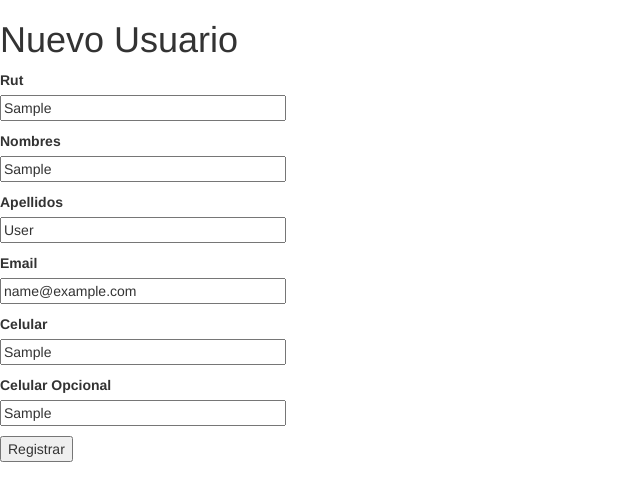
After one commit to cavb1205/gsmcell, a Flask app: page /usuario/update/1/ in a window 1280 px wide. The commit adds this page. Shown: the top 501 px of the page, without its empty margins (0-640 px from the left). Run offline with Flask 2, Linux system fonts and the light colour scheme; tables that the repository leaves empty hold one stand-in row (values such as "Sample post"); some libraries are stand-ins or nearby versions.

Commit message:
se creo el crud de usuarios y se agrego flask-bootstrap

```diff
--- a/app/templates/base.html
+++ b/app/templates/base.html
@@ -6,9 +6,6 @@
     <meta http-equiv="X-UA-Compatible" content="ie=edge">
     <link rel="stylesheet" href="https://stackpath.bootstrapcdn.com/bootstrap/4.3.1/css/bootstrap.min.css" integrity="sha384-ggOyR0iXCbMQv3Xipma34MD+dH/1fQ784/j6cY/iJTQUOhcWr7x9JvoRxT2MZw1T" crossorigin="anonymous">
 
-    <script src="https://code.jquery.com/jquery-3.3.1.slim.min.js" integrity="sha384-q8i/X+965DzO0rT7abK41JStQIAqVgRVzpbzo5smXKp4YfRvH+8abtTE1Pi6jizo" crossorigin="anonymous"></script>
-    <script src="https://cdnjs.cloudflare.com/ajax/libs/popper.js/1.14.7/umd/popper.min.js" integrity="sha384-UO2eT0CpHqdSJQ6hJty5KVphtPhzWj9WO1clHTMGa3JDZwrnQq4sF86dIHNDz0W1" crossorigin="anonymous"></script>
-    <script src="https://stackpath.bootstrapcdn.com/bootstrap/4.3.1/js/bootstrap.min.js" integrity="sha384-JjSmVgyd0p3pXB1rRibZUAYoIIy6OrQ6VrjIEaFf/nJGzIxFDsf4x0xIM+B07jRM" crossorigin="anonymous"></script>
 
 
     {% block head_content %}
--- /dev/null
+++ b/app/templates/usuario/usuario_form.html
@@ -0,0 +1,56 @@
+{% extends "bootstrap/base.html" %}
+
+{% block content %}
+    <h1>Nuevo Usuario</h1>
+    <form action="" method="post" novalidate>
+        {{ form.hidden_tag() }}
+        <p>
+            {{ form.rut.label }}<br>
+            {{ form.rut(size=32) }}
+            {% for error in form.rut.errors %}
+            <span style="color: red;">{{ error }}</span>
+            {% endfor %}
+        </p>
+
+        <p>
+            {{ form.first_name.label }}<br>
+            {{ form.first_name(size=32) }}
+            {% for error in form.first_name.errors %}
+            <span style="color: red;">{{ error }}</span>
+            {% endfor %}
+        </p>
+        <p>
+            {{ form.last_name.label }}<br>
+            {{ form.last_name(size=32) }}
+            {% for error in form.last_name.errors %}
+            <span style="color: red;">{{ error }}</span>
+            {% endfor %}
+        </p>
+        <p>
+            {{ form.email.label }}<br>
+            {{ form.email(size=32) }}
+            {% for error in form.email.errors %}
+            <span style="color: red;">{{ error }}</span>
+            {% endfor %}
+        </p>
+        <p>
+            {{ form.cel.label }}<br>
+            {{ form.cel(size=32) }}
+            {% for error in form.cel.errors %}
+            <span style="color: red;">{{ error }}</span>
+            {% endfor %}
+        </p>
+        <p>
+            {{ form.cel_opt.label }}<br>
+            {{ form.cel_opt(size=32) }}
+            {% for error in form.cel_opt.errors %}
+            <span style="color: red;">{{ error }}</span>
+            {% endfor %}
+        </p>
+
+
+
+
+        <p>{{ form.submit() }}</p>
+    </form>
+{% endblock %}
--- /dev/null
+++ b/app/usuario/forms.py
@@ -0,0 +1,21 @@
+from flask_wtf import FlaskForm
+
+from wtforms import StringField, IntegerField, BooleanField,SelectField, SubmitField
+from wtforms.validators import DataRequired, Email, Length
+
+from app.almacen.models import Almacen
+
+
+
+
+
+
+class UserForm(FlaskForm):
+    rut = StringField('Rut', validators=[DataRequired(message='Este campo no puede estar vacio'),Length(min=8, max=12, message='Debe tener entre 8 y 12 dígitos')])
+    first_name = StringField('Nombres', validators=[DataRequired(),Length(min=2, max=100,message='Debe tener min 4 dígitos')])
+    last_name = StringField('Apellidos', validators=[DataRequired(),Length(min=2, max=100,message='Debe tener min 4 dígitos')])
+    email = StringField('Email', validators=[DataRequired(),Email(message='Ingrese un Email válido'),Length(min=2, max=120,message='Ingrese un Email válido')])
+    cel = StringField('Celular', validators=[DataRequired(),Length(min=8, max=12, message='Ingrese Número Válido +56 9  ')])
+    cel_opt = StringField('Celular Opcional')
+
+    submit = SubmitField('Registrar')
--- a/app/usuario/views.py
+++ b/app/usuario/views.py
@@ -1,8 +1,11 @@
-from flask import render_template, request
-
+from flask import render_template, request,redirect,url_for
+from app import db
 from . import usuario
 
 from .models import User
+from app.almacen.models import Almacen
+
+from .forms import UserForm
 
 
 
@@ -22,12 +25,54 @@ def usuario_detail(user_id):
     return render_template('usuario/usuario_detail.html', user=user)
 
 
-@usuario.route('new/', methods=['POST', 'GET'])
-def usuario_cretate():
-    """view create user"""
+@usuario.route('new/', methods=['GET','POST'])
+def usuario_create():
+    '''view create user'''
 
-    #if request.method == 'POST':
+    form = UserForm()
+    if form.validate_on_submit():
+        rut = form.rut.data
+        first_name = form.first_name.data
+        last_name = form.last_name.data
+        email = form.email.data
+        cel = form.cel.data
+        cel_opt = form.cel_opt.data
 
-    pass
+        user = User(rut=rut, first_name=first_name, last_name=last_name,email=email,cel=cel,cel_opt=cel_opt, almacen_id=1 )
+        print (user)
+        db.session.add(user)
+        db.session.commit()
 
-#    return render_template('usuario/usuario_form.html', form=form)
+        return redirect(url_for('usuario.usuario_list'))
+
+    return render_template('usuario/usuario_form.html', form=form)
+
+
+@usuario.route('update/<int:user_id>/', methods=['GET','POST'])
+def usuario_update(user_id):
+    """view user update"""
+
+    user = User.query.get(user_id)
+    form = UserForm(obj=user)
+    if form.validate_on_submit():
+        user.rut = form.rut.data
+        user.first_name = form.first_name.data
+        user.last_name = form.last_name.data
+        user.email = form.email.data
+        user.cel = form.cel.data
+        user.cel_opt = form.cel_opt.data
+
+        db.session.add(user)
+        db.session.commit()
+        return redirect(url_for('usuario.usuario_list'))
+
+    return render_template('usuario/usuario_form.html', form=form)
+
+@usuario.route('delete/<int:user_id>/')
+def usuario_delete(user_id):
+    """view user delete"""
+
+    user = User.query.get(user_id)
+    db.session.delete(user)
+    db.session.commit()
+    return redirect(url_for('usuario.usuario_list'))
--- a/run.py
+++ b/run.py
@@ -1,5 +1,6 @@
 from app import create_app, db
-from flask import render_template
+from flask import render_template, request
+from flask_wtf import FlaskForm
 
 
 
```
Also changed, not shown: app/__init__.py (+8 -1 lines), app/templates/index.html (+8 -1 lines), app/templates/usuario/usuario_detail.html (+20 -15 lines), app/templates/usuario/usuario_list.html (+40 -3 lines), requeriments.txt (+9 -13 lines).
